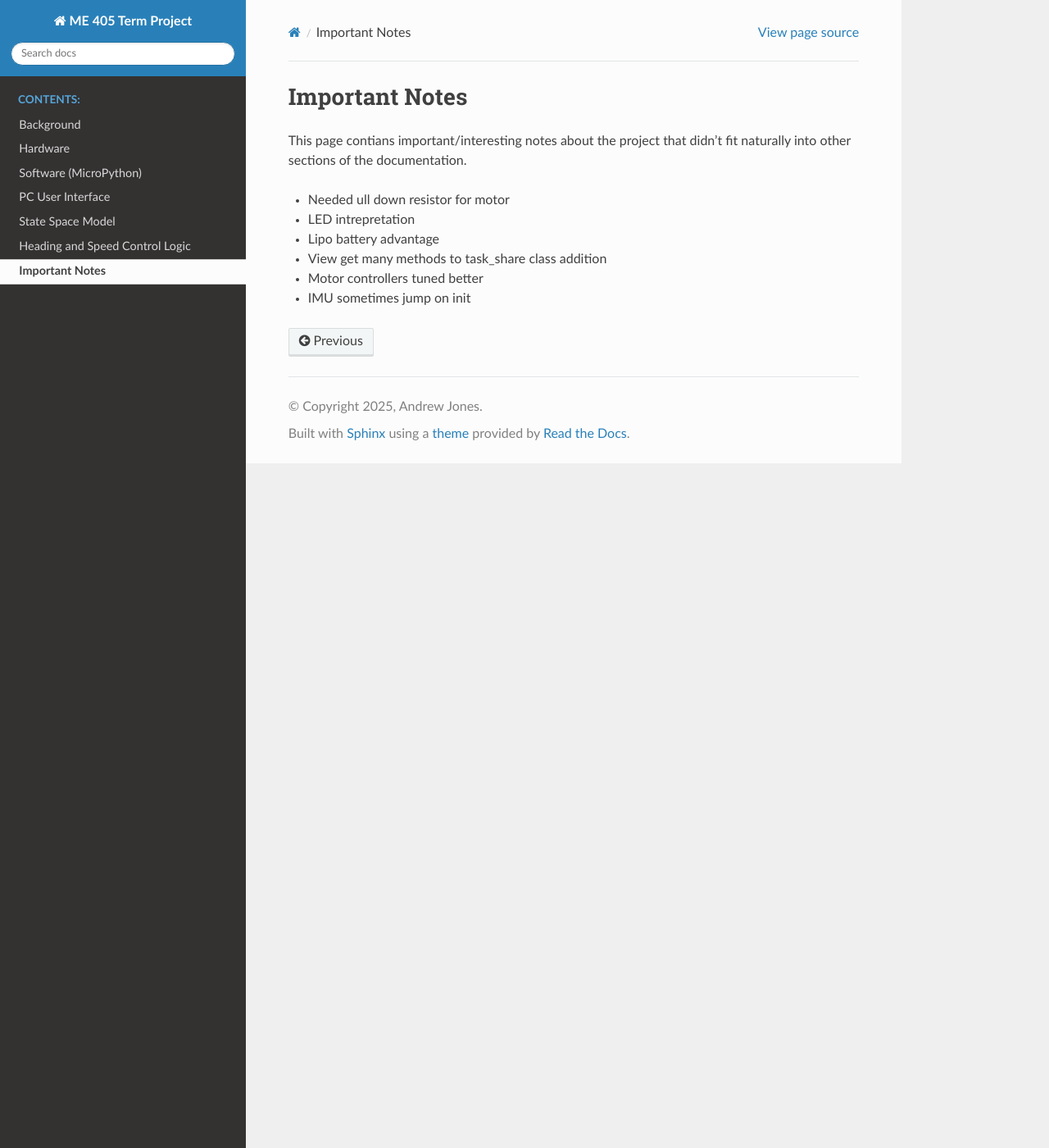
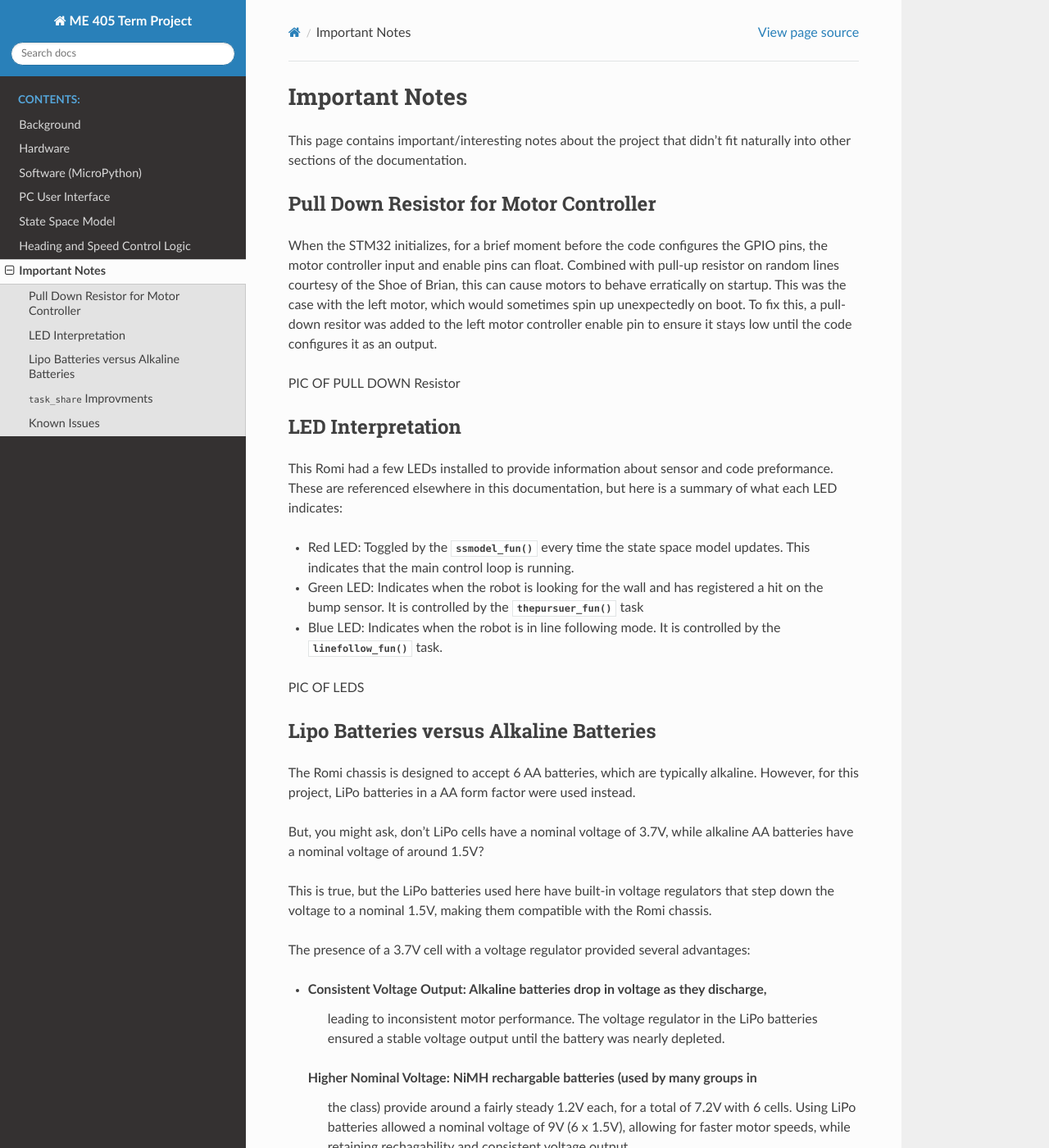
Before and after one commit to andrewthegr8/Term-Project-ME-405, a Sphinx documentation site: the page built from docs/source/importantnotes.rst, in a window 1280 px wide and 1400 px high. Shown: the whole window at 82% size. Built offline with Sphinx 7.4.7 and the Read the Docs theme 3.1.0, drawn with Linux system fonts in a browser that asks for light colours; comment, search, counter and statistics services are not loaded; some of the changed text lies outside the part shown.

Commit message:
Add battery graph image and enhance important notes documentation

```diff
--- a/docs/source/importantnotes.rst
+++ b/docs/source/importantnotes.rst
@@ -1,11 +1,86 @@
 Important Notes
 ==========================
-This page contians important/interesting notes about the project
+This page contains important/interesting notes about the project
 that didn't fit naturally into other sections of the documentation.
 
-* Needed ull down resistor for motor
-* LED intrepretation
-* Lipo battery advantage
+Pull Down Resistor for Motor Controller
+------------------------------------------
+
+When the STM32 initializes, for a brief moment before the code
+configures the GPIO pins, the motor controller input and enable pins
+can float. Combined with pull-up resistor on random lines courtesy
+of the Shoe of Brian, this can cause motors to behave erratically on
+startup. This was the case with the left motor, which would sometimes
+spin up unexpectedly on boot.
+To fix this, a pull-down resitor was added to the left motor controller enable
+pin to ensure it stays low until the code configures it as an output.
+
+PIC OF PULL DOWN Resistor
+
+LED Interpretation
+--------------------------
+
+This Romi had a few LEDs installed to provide information
+about sensor and code preformance. These are referenced elsewhere in this documentation,
+but here is a summary of what each LED indicates:
+
+* Red LED: Toggled by the :func:`ssmodel_fun` every time the state space model updates.
+  This indicates that the main control loop is running.
+* Green LED: Indicates when the robot is looking for the wall and
+  has registered a hit on the bump sensor.
+  It is controlled by the :func:`thepursuer_fun` task
+* Blue LED: Indicates when the robot is in line following mode.
+  It is controlled by the :func:`linefollow_fun` task.
+
+PIC OF LEDS
+
+Lipo Batteries versus Alkaline Batteries
+------------------------------------------
+
+The Romi chassis is designed to accept 6 AA batteries, which
+are typically alkaline. However, for this project, LiPo batteries
+in a AA form factor were used instead.
+
+But, you might ask, don't LiPo cells have a nominal voltage of 3.7V,
+while alkaline AA batteries have a nominal voltage of around 1.5V?
+
+This is true, but the LiPo batteries used here have built-in voltage
+regulators that step down the voltage to a nominal 1.5V, making them
+compatible with the Romi chassis.
+
+The presence of a 3.7V cell with a voltage regulator provided several advantages:
+
+* **Consistent Voltage Output**: Alkaline batteries drop in voltage as they discharge,
+    leading to inconsistent motor performance. The voltage regulator in the LiPo batteries
+    ensured a stable voltage output until the battery was nearly depleted.
+ **Higher Nominal Voltage**: NiMH rechargable batteries (used by many groups in
+    the class) provide around a fairly steady 1.2V each, for a total of 7.2V with 6 cells.
+    Using LiPo batteries allowed a nominal voltage of 9V (6 x 1.5V), allowing for faster motor speeds,
+    while retaining rechagability and consistent voltage output.
+
+.. figure:: /images/batterygraph.jpg
+   :alt:
+   :align: center
+   :width: 70%
+
+   Source: `<https://ripitapart.com/wp-content/uploads/2013/11/705255222_102.jpg>`_
+
+The above graph compares the voltage discharge curves of
+alkaline, NiMH, and LiPo batteries and demonstrates the aforementioned
+properites that make LiPo batteries advatageous for this project.
+
+.. note::
+    The State Space Observer takes motor input voltages as an input.
+    Were batteries with inconsistent voltage outputs used, Additionally
+    circuitry and programming would have been required to measure
+    battery voltage in real-time to ensure accurate state estimation.
+
+:class:`task_share` Improvments
+----------------------------------
+
 * View get many methods to task_share class addition
+Known Issues
+--------------------------
+
 * Motor controllers tuned better
 * IMU sometimes jump on init
--- a/docs/source/pcui.rst
+++ b/docs/source/pcui.rst
@@ -394,8 +394,7 @@ A figure is created which contains four subplots:
     vs. time, contianing both true and predicted values.
 
 4. **XY Path with Reference Setpoints**
-   - Actual trajectory (X,Y), mirrored across the +Y axis for plot
-     convention
+   - Actual trajectory (X,Y), mirrored across the +Y axis so the plot aligns wiht the obstacle course layout
    - Red dots indicating path setpoints
    - Equal axis scaling for geometric accuracy
 
```
Also changed, not shown: docs/source/images/batterygraph.jpg (added).
